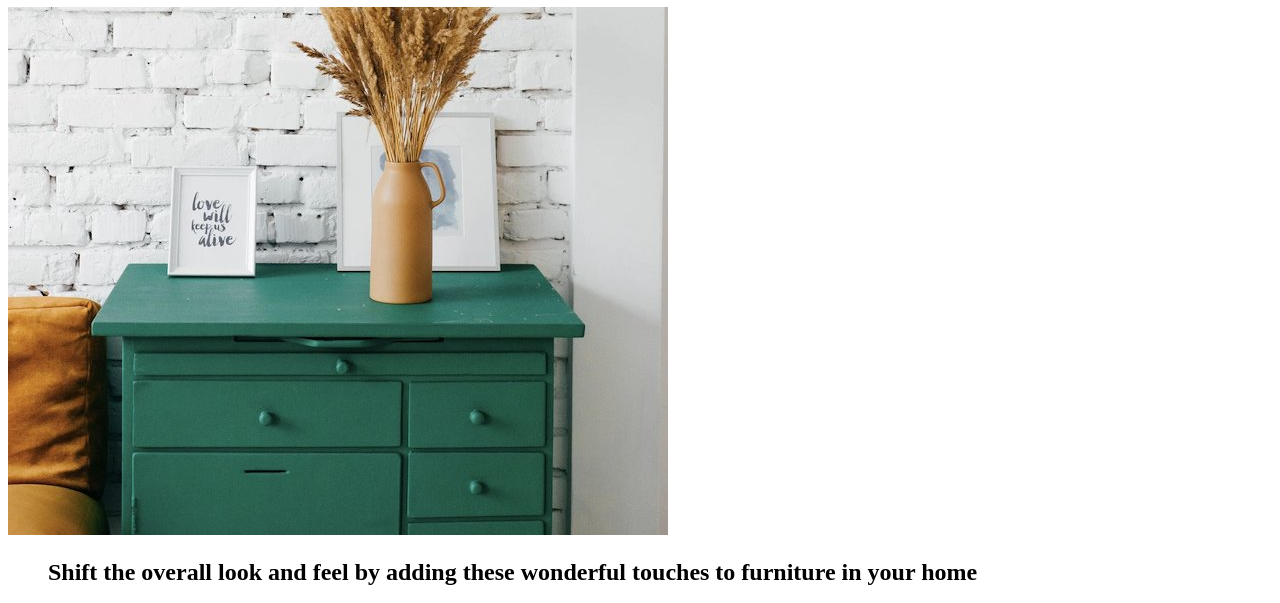
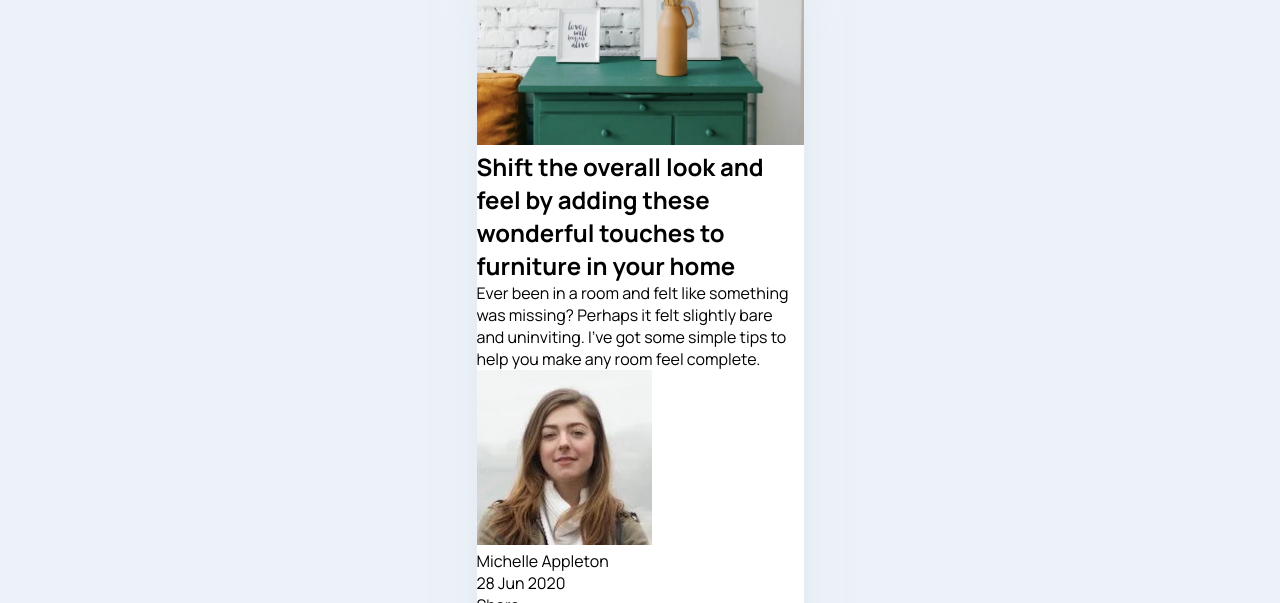
Before and after one commit to MarenOelixtown/fm-article-preview-component, a plain HTML site: page index.html in a window 1280 px wide. Shown: the part 73-676 px from the top of the page. Drawn offline with Linux system fonts and the light colour scheme; files that its build step writes are made by us from their sources.

Commit message:
styling preview-image and article-container

```diff
--- a/css/style.css
+++ b/css/style.css
@@ -0,0 +1,51 @@
+html {
+  box-sizing: border-box;
+}
+*,
+*::before,
+*::after {
+  box-sizing: inherit;
+  margin: 0;
+  padding: 0;
+}
+:root {
+  --very-dark-grayish-blue: hsl(217, 19%, 35%);
+  --desaturated-dark-blue: hsl(214, 17%, 51%);
+  --grayish-blue: hsl(212, 23%, 69%);
+  --light-grayish-blue: hsl(210, 46%, 95%);
+  --white: hsl(0, 0%, 100%);
+}
+body {
+  font-family: "Manrope", sans-serif;
+  background-color: var(--light-grayish-blue);
+  min-height: 100vh;
+}
+main {
+  max-width: 23.4375rem;
+  display: flex;
+  justify-content: center;
+  align-items: center;
+  height: 100vh;
+  margin: auto;
+}
+.title--sr-only {
+  position: absolute;
+  height: 1px;
+  width: 1px;
+  overflow: hidden;
+  clip-path: inset(50%);
+  white-space: nowrap;
+}
+.article-preview {
+  background-color: var(--white);
+  max-width: 20.4375rem;
+  border-radius: 10px;
+  box-shadow: 0px 40px 40px -10px hsla(210, 29%, 84%, 0.5);
+  overflow: hidden;
+}
+.article-preview__img {
+  width: 100%;
+  max-height: 12.5rem;
+  object-fit: cover;
+  object-position: 75% 25%;
+}
--- a/index.html
+++ b/index.html
@@ -23,14 +23,15 @@
       href="https://fonts.googleapis.com/css2?family=Manrope:wght@200..800&display=swap"
       rel="stylesheet"
     />
-    <link rel="stylesheet" href="style.css" />
+    <link rel="stylesheet" href="/css/style.css" />
   </head>
   <body>
     <main>
-      <h1>Article Preview Component</h1>
-      <article>
+      <h1 class="title--sr-only">Article Preview Component</h1>
+      <article class="article-preview">
         <img
-          src="/images/drawers.jpg"
+          class="article-preview__img"
+          src="/images/drawers.webp"
           alt="Sideboard decorated with pictures and vase with dried flowers"
           width="660"
           height="528"
@@ -48,7 +49,7 @@
           <div>
             <figcaption>
               <img
-                src="/images/avatar-michelle.jpg"
+                src="/images/avatar-michelle.webp"
                 alt="Portrait of author Michelle"
                 width="175"
                 height="175"
```
Also changed, not shown: images/avatar-michelle.webp (added), images/drawers.webp (added).
